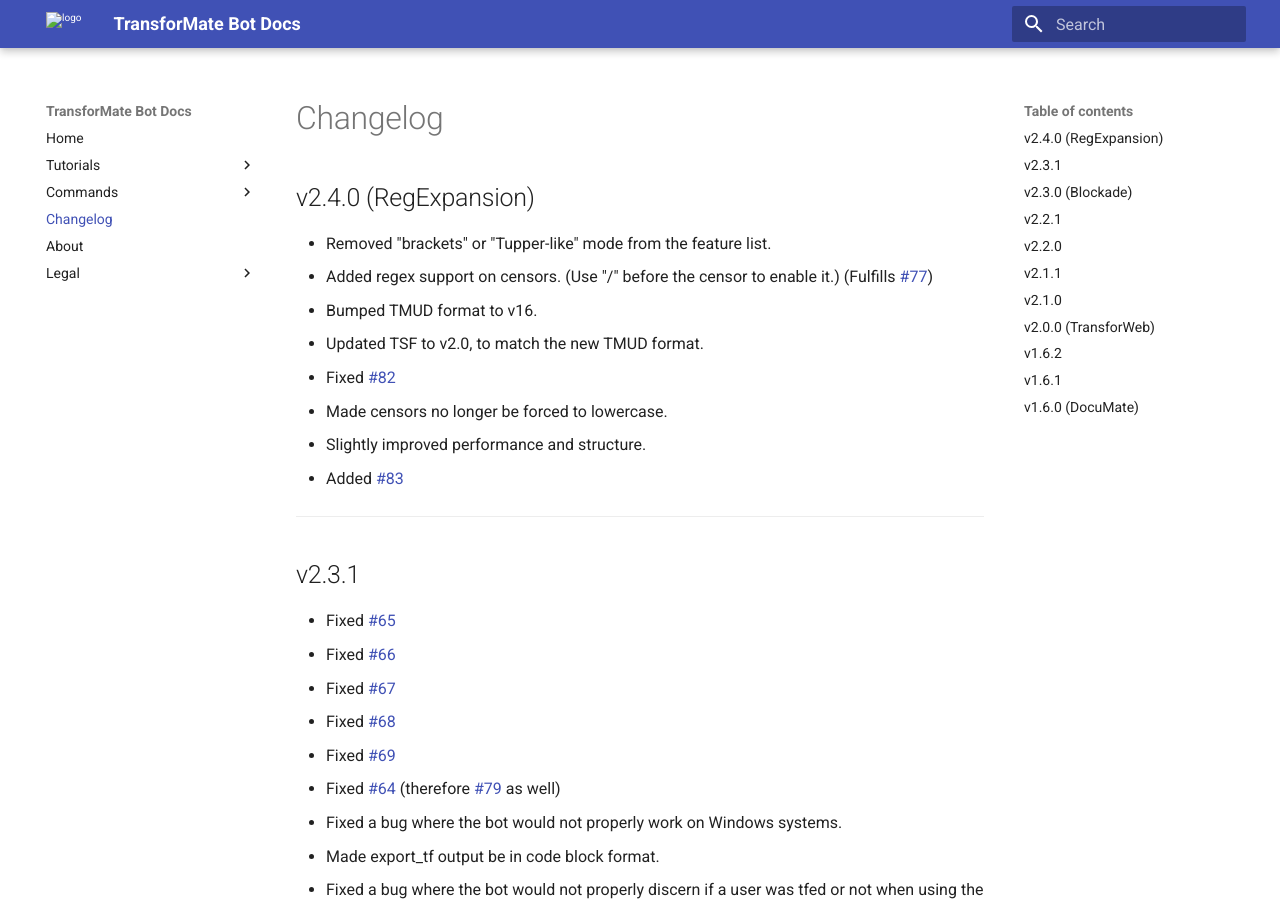
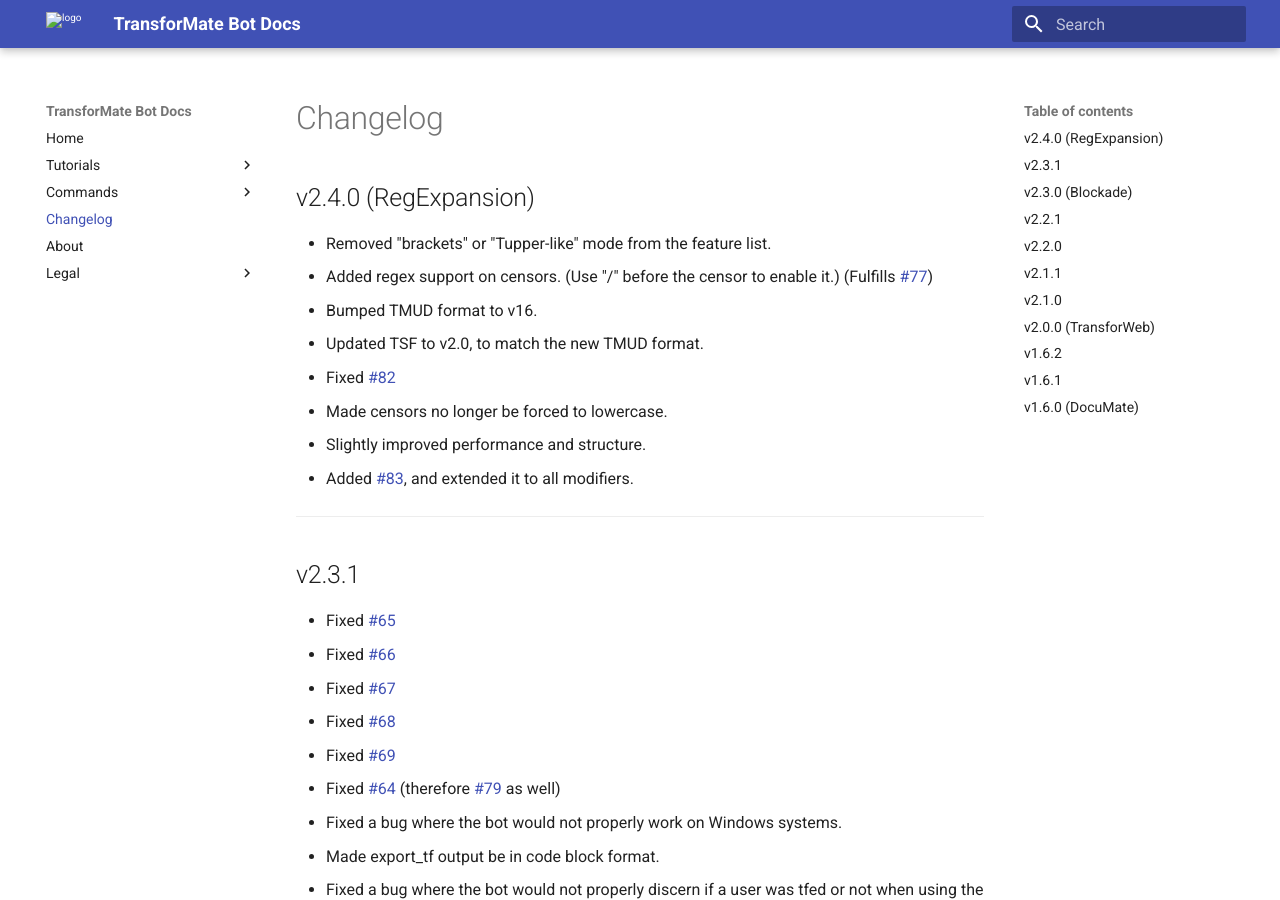
Before and after one commit to dorythecat/TransforMate, an MkDocs documentation site: the page built from docs/changelog.md, in a window 1280 px wide and 900 px high. Built offline with MkDocs 1.6.1 and Material for MkDocs 9.7.7, drawn with Linux system fonts in a browser that asks for light colours.

Commit message:
Updated changelog

```diff
--- a/docs/changelog.md
+++ b/docs/changelog.md
@@ -7,7 +7,8 @@
 - Fixed [#82](https://github.com/dorythecat/TransforMate/issues/82)
 - Made censors no longer be forced to lowercase.
 - Slightly improved performance and structure.
-- Added [#83](https://github.com/dorythecat/TransforMate/issues/83)
+- Added [#83](https://github.com/dorythecat/TransforMate/issues/83),
+  and extended it to all modifiers.
 
 ---
 
```
